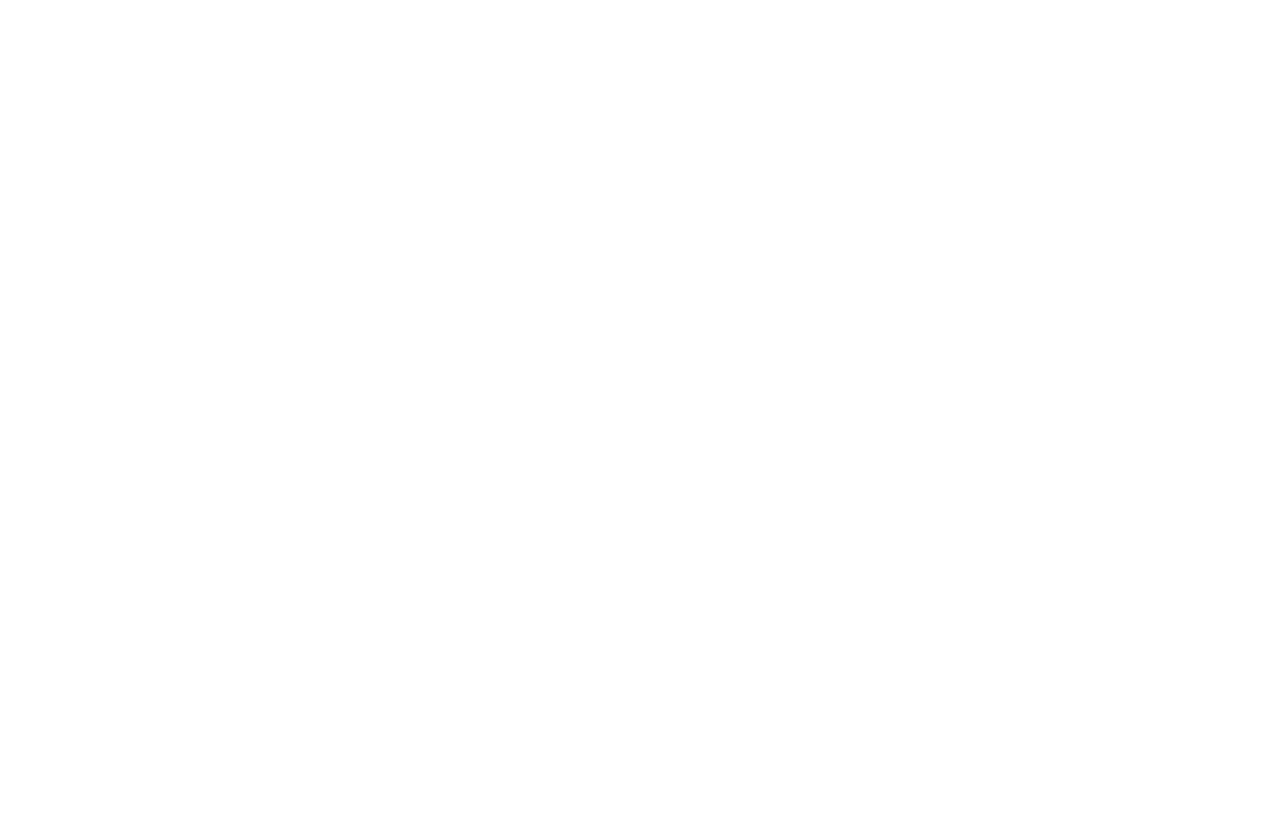
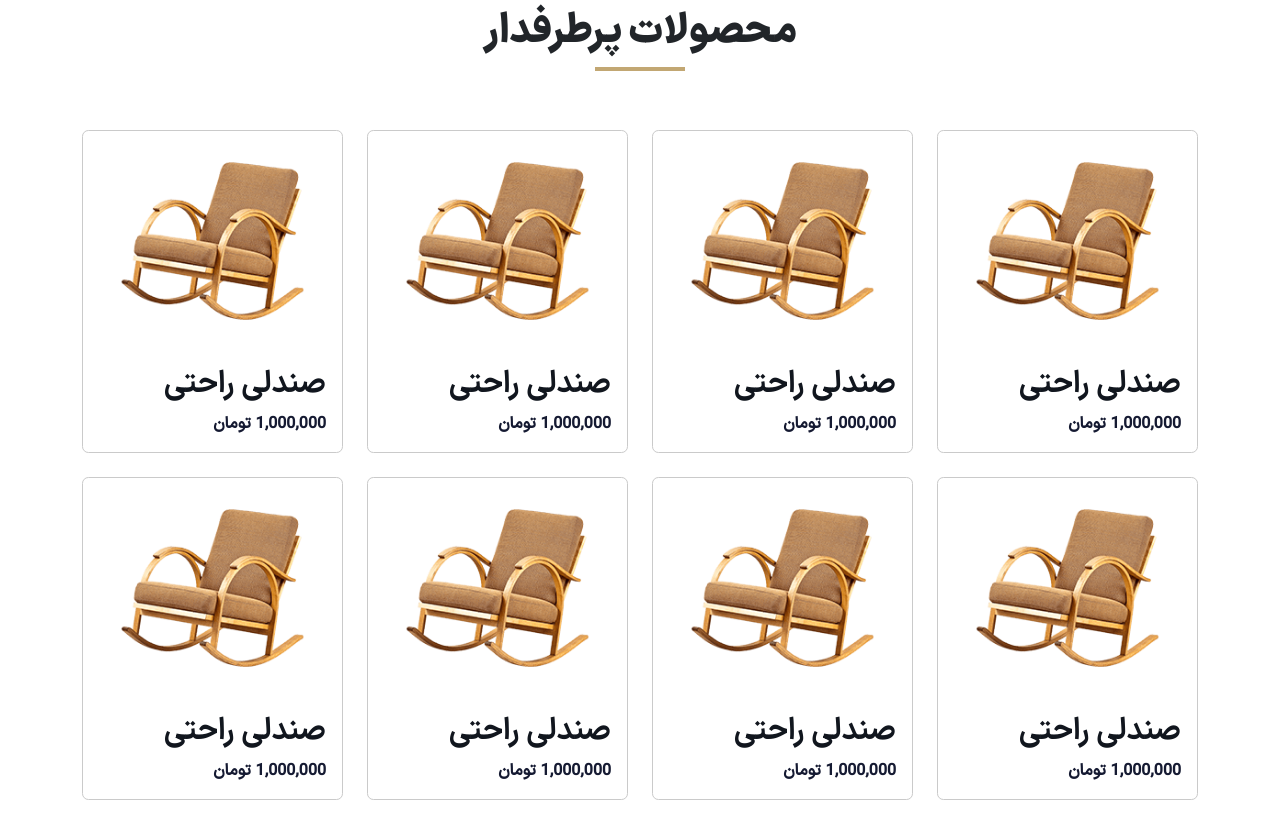
Before and after one commit to mohammadmehdidalvandii/sofast-homeShop, a Next.js app: page / in a window 1280 px wide. Shown: the part 720-1558 px from the top of the page. Before the commit the page ends 800 px from the top, so only its background shows below. Built offline with nearby package versions, Linux system fonts and the light colour scheme.

Commit message:
create section card

```diff
--- /dev/null
+++ b/src/app/components/module/Card/Card.js
@@ -0,0 +1,18 @@
+import React from "react";
+import style from "./Card.module.css";
+import Link from "next/link";
+
+
+function Card() {
+  return (
+    <Link href="" className={style.card}>
+      <img src="/images/p.png" alt="product image" className={style.card_img} />
+      <div className={style.card_content}>
+        <h6 className={style.card_title}>صندلی راحتی</h6>
+        <span className={style.card_price}>1,000,000 تومان</span>
+      </div>
+    </Link>
+  );
+}
+
+export default Card;
--- /dev/null
+++ b/src/app/components/module/Card/Card.module.css
@@ -0,0 +1,34 @@
+.card{
+    display: block;
+    text-decoration: none;
+    margin-bottom: 1.5rem;
+    width: 100%;
+    border-radius: 0.4rem;
+    background-color: var(--colorWhite);
+    border: 1px solid var(--colorGray);
+    overflow: hidden;
+    transition: all 0.4s ease-in;
+}
+.card:hover .card_title{
+    color: var(--colorYellow);
+}
+.card_img{
+    width: 100%;
+}
+.card_content{
+    display: block;
+    padding: 1rem;
+}
+.card_title{
+    display: block;
+    font-family: var(--bold);
+    font-size: 1.9rem;
+    font-weight: 700;
+    color: var(--colorBlack);
+}
+.card_price{
+    display: block;
+    font-family: 1.5rem;
+    font-weight: 600;
+    color: var(--colorNavyBlue);
+}
--- /dev/null
+++ b/src/app/components/template/home/Trending/Trending.js
@@ -0,0 +1,47 @@
+import React from 'react';
+import style from './Trending.module.css';
+import Title from '@/app/components/module/Title/Title';
+import Link from 'next/link';
+import Card from '@/app/components/module/Card/Card';
+
+function Trending() {
+  return (
+    <section className={style.trending}>
+        <div className="container">
+            <div className="row">
+                <div className="col-12">
+                    <Title title='محصولات پرطرفدار'/>
+                </div>
+            </div>
+            <div className="row mt-5">
+                <div className="col-lg-3 col-md-4 col-sm-6 col-xs-12">
+                    <Card/>
+                </div>
+                <div className="col-lg-3 col-md-4 col-sm-6 col-xs-12">
+                    <Card/>
+                </div>
+                <div className="col-lg-3 col-md-4 col-sm-6 col-xs-12">
+                    <Card/>
+                </div>
+                <div className="col-lg-3 col-md-4 col-sm-6 col-xs-12">
+                    <Card/>
+                </div>
+                <div className="col-lg-3 col-md-4 col-sm-6 col-xs-12">
+                    <Card/>
+                </div>
+                <div className="col-lg-3 col-md-4 col-sm-6 col-xs-12">
+                    <Card/>
+                </div>
+                <div className="col-lg-3 col-md-4 col-sm-6 col-xs-12">
+                    <Card/>
+                </div>
+                <div className="col-lg-3 col-md-4 col-sm-6 col-xs-12">
+                    <Card/>
+                </div>
+            </div>
+        </div>
+    </section>
+  )
+}
+
+export default Trending
--- /dev/null
+++ b/src/app/components/template/home/Trending/Trending.module.css
@@ -0,0 +1,5 @@
+.trending{
+    display: block;
+    width: 100%;
+    margin-top: 5rem;
+}
--- a/src/app/page.js
+++ b/src/app/page.js
@@ -1,12 +1,15 @@
 import React from 'react'
 import Navbar from './components/module/Navbar/Navbar'
 import Banner from './components/template/home/Banner/Banner'
+import Trending from './components/template/home/Trending/Trending'
 
 function page() {
   return (
     <>
       <Navbar/>
       <Banner/>
+      <Trending/>
+      <br /><br /><br /><br /><br /><br />
     </>
   )
 }
```
Also changed, not shown: public/images/p.png (added).
